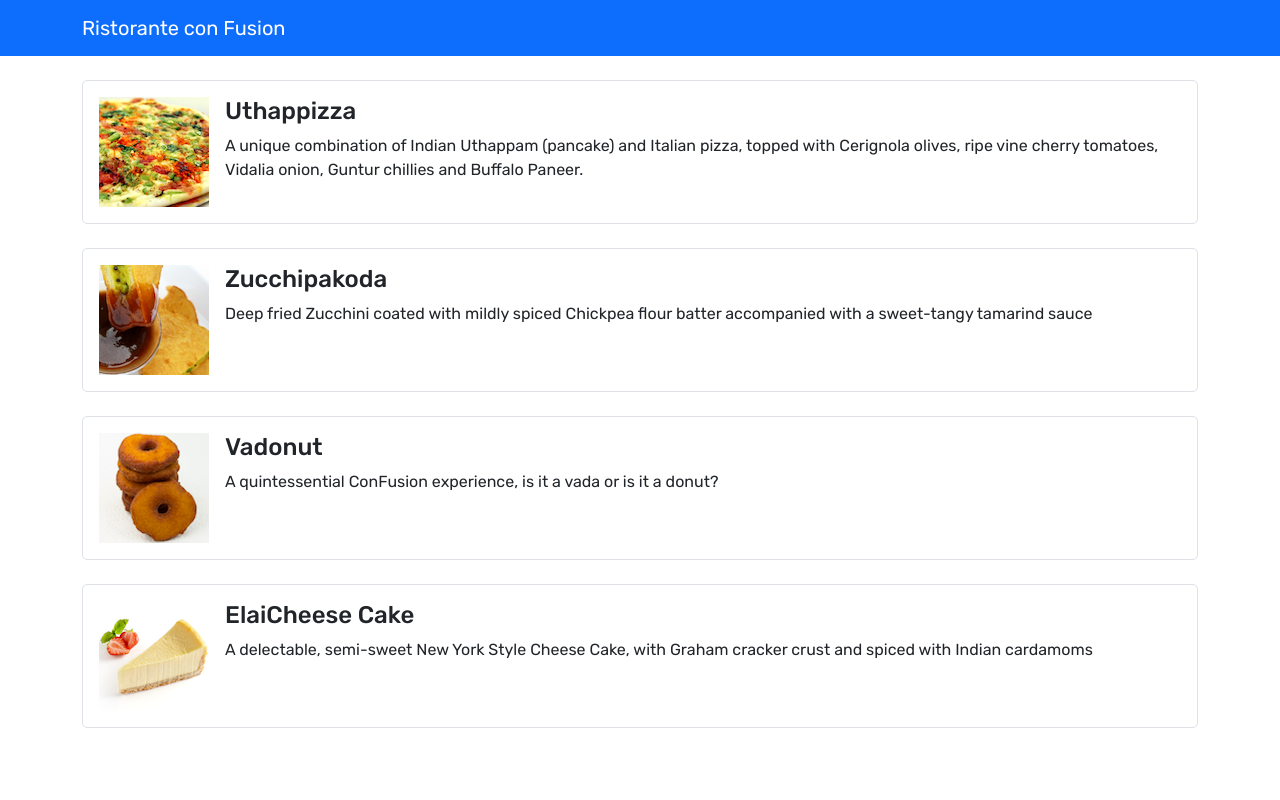
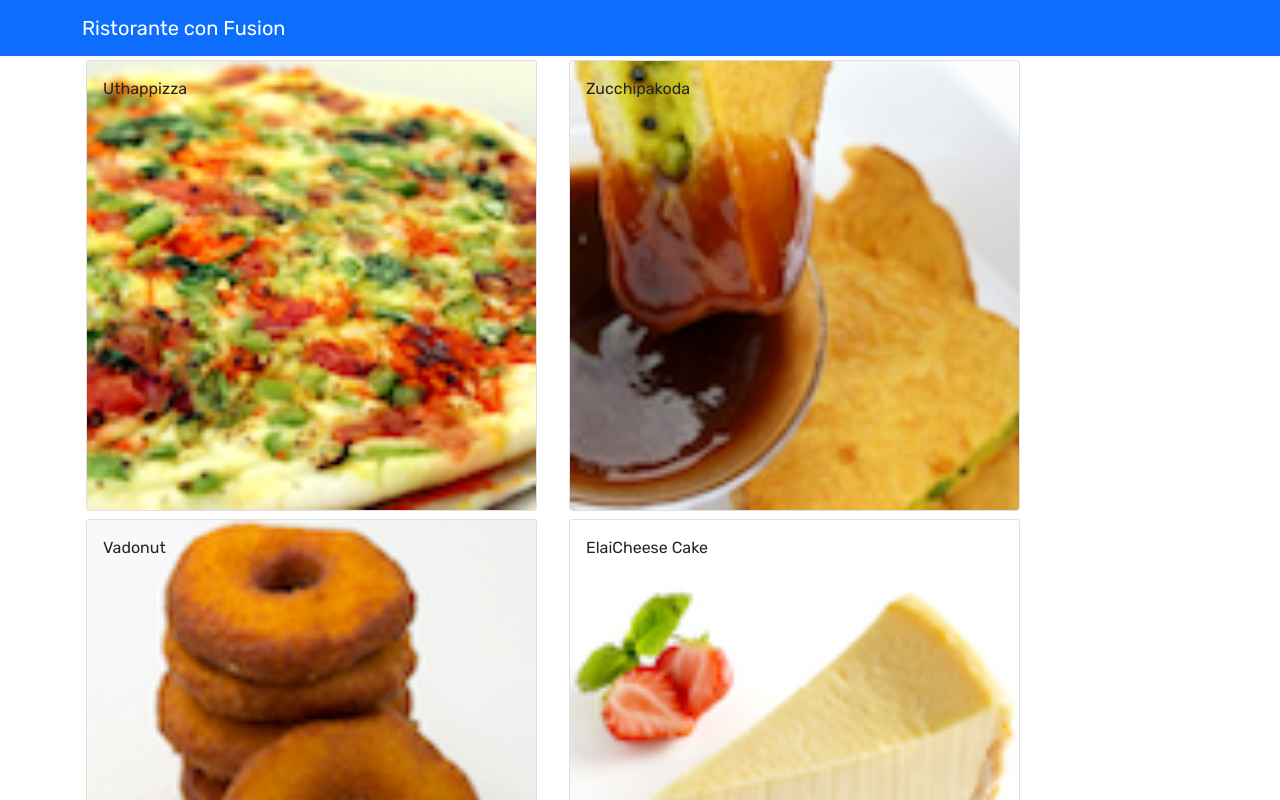
Before and after one commit to dh711/coursera-react, a React (Create React App) app: page / in a window 1280 px wide. Shown: the top 800 px of the page. Built offline with nearby package versions, Linux system fonts and the light colour scheme.

Commit message:
replaced media boxes with cards.

```diff
--- a/src/App.js
+++ b/src/App.js
@@ -1,18 +1,32 @@
+import React, { Component } from "react";
 import { Navbar, NavbarBrand } from "reactstrap";
 import Menu from "./components/MenuComponent";
 import "./App.css";
+import { DISHES } from "./shared/dishes";
 
-function App() {
+class App extends Component {
+    constructor(props) {
+        super(props);
+
+        this.state = {
+            dishes: DISHES,
+        };
+    }
+
+    render() {
         return (
             <div>
                 <Navbar dark color="primary">
                     <div className="container">
-                    <NavbarBrand href="/">Ristorante con Fusion</NavbarBrand>
+                        <NavbarBrand href="/">
+                            Ristorante con Fusion
+                        </NavbarBrand>
                     </div>
                 </Navbar>
-            <Menu />
+                <Menu dishes={this.state.dishes} />
             </div>
         );
     }
+}
 
 export default App;
--- a/src/components/MenuComponent.js
+++ b/src/components/MenuComponent.js
@@ -1,82 +1,71 @@
 import { Component } from "react";
-import { Media } from "reactstrap";
+import {
+    Card,
+    CardImg,
+    CardImgOverlay,
+    CardText,
+    CardBody,
+    CardTitle,
+} from "reactstrap";
 
 class Menu extends Component {
     constructor(props) {
         super(props);
 
         this.state = {
-            dishes: [
-                {
-                    id: 0,
-                    name: "Uthappizza",
-                    image: "assets/images/uthappizza.png",
-                    category: "mains",
-                    label: "Hot",
-                    price: "4.99",
-                    description:
-                        "A unique combination of Indian Uthappam (pancake) and Italian pizza, topped with Cerignola olives, ripe vine cherry tomatoes, Vidalia onion, Guntur chillies and Buffalo Paneer.",
-                },
-                {
-                    id: 1,
-                    name: "Zucchipakoda",
-                    image: "assets/images/zucchipakoda.png",
-                    category: "appetizer",
-                    label: "",
-                    price: "1.99",
-                    description:
-                        "Deep fried Zucchini coated with mildly spiced Chickpea flour batter accompanied with a sweet-tangy tamarind sauce",
-                },
-                {
-                    id: 2,
-                    name: "Vadonut",
-                    image: "assets/images/vadonut.png",
-                    category: "appetizer",
-                    label: "New",
-                    price: "1.99",
-                    description:
-                        "A quintessential ConFusion experience, is it a vada or is it a donut?",
-                },
-                {
-                    id: 3,
-                    name: "ElaiCheese Cake",
-                    image: "assets/images/elaicheesecake.png",
-                    category: "dessert",
-                    label: "",
-                    price: "2.99",
-                    description:
-                        "A delectable, semi-sweet New York Style Cheese Cake, with Graham cracker crust and spiced with Indian cardamoms",
-                },
-            ],
+            selectedDish: null,
         };
     }
 
+    onDishSelect(dish) {
+        this.setState({ selectedDish: dish });
+    }
+
+    renderDish(dish) {
+        if (dish != null) {
+            return (
+                <Card>
+                    <CardImg
+                        width="100%"
+                        src={dish.image}
+                        alt={dish.name}
+                        className="flex-shrink-0 me-3 mediaImg"
+                    />
+                    <CardBody>
+                        <CardTitle>{dish.name}</CardTitle>
+                        <CardText>{dish.description}</CardText>
+                    </CardBody>
+                </Card>
+            );
+        } else {
+            return <div></div>;
+        }
+    }
+
     render() {
-        const menu = this.state.dishes.map((dish) => {
+        const menu = this.props.dishes.map((dish) => {
             return (
-                <div key={dish.id} className="col-12 border p-3 mt-4 unstyled">
-                    <Media tag="li">
-                        <Media className="d-flex">
-                            <Media
-                                object
-                                src={dish.image}
-                                alt={dish.name}
-                                className="flex-shrink-0 me-3 mediaImg"
-                            />
-                            <Media body className="">
-                                <Media heading>{dish.name}</Media>
-                                <span>{dish.description}</span>
-                            </Media>
-                        </Media>
-                    </Media>
+                <div key={dish.id} className="col-12 col-md-5 m-1">
+                    <Card onClick={() => this.onDishSelect(dish)}>
+                        <CardImg
+                            width="100%"
+                            src={dish.image}
+                            alt={dish.name}
+                            className="flex-shrink-0 me-3 mediaImg"
+                        />
+                        <CardImgOverlay>
+                            <CardTitle>{dish.name}</CardTitle>
+                        </CardImgOverlay>
+                    </Card>
                 </div>
             );
         });
 
         return (
             <div className="container">
+                <div className="row">{menu}</div>
                 <div className="row">
-                    <Media list>{menu}</Media>
+                    {this.renderDish(this.state.selectedDish)}
                 </div>
             </div>
         );
--- /dev/null
+++ b/src/shared/dishes.js
@@ -0,0 +1,194 @@
+export const DISHES = [
+    {
+        id: 0,
+        name: "Uthappizza",
+        image: "assets/images/uthappizza.png",
+        category: "mains",
+        label: "Hot",
+        price: "4.99",
+        description:
+            "A unique combination of Indian Uthappam (pancake) and Italian pizza, topped with Cerignola olives, ripe vine cherry tomatoes, Vidalia onion, Guntur chillies and Buffalo Paneer.",
+        comments: [
+            {
+                id: 0,
+                rating: 5,
+                comment: "Imagine all the eatables, living in conFusion!",
+                author: "John Lemon",
+                date: "2012-10-16T17:57:28.556094Z",
+            },
+            {
+                id: 1,
+                rating: 4,
+                comment:
+                    "Sends anyone to heaven, I wish I could get my mother-in-law to eat it!",
+                author: "Paul McVites",
+                date: "2014-09-05T17:57:28.556094Z",
+            },
+            {
+                id: 2,
+                rating: 3,
+                comment: "Eat it, just eat it!",
+                author: "Michael Jaikishan",
+                date: "2015-02-13T17:57:28.556094Z",
+            },
+            {
+                id: 3,
+                rating: 4,
+                comment: "Ultimate, Reaching for the stars!",
+                author: "Ringo Starry",
+                date: "2013-12-02T17:57:28.556094Z",
+            },
+            {
+                id: 4,
+                rating: 2,
+                comment: "It's your birthday, we're gonna party!",
+                author: "25 Cent",
+                date: "2011-12-02T17:57:28.556094Z",
+            },
+        ],
+    },
+    {
+        id: 1,
+        name: "Zucchipakoda",
+        image: "assets/images/zucchipakoda.png",
+        category: "appetizer",
+        label: "",
+        price: "1.99",
+        description:
+            "Deep fried Zucchini coated with mildly spiced Chickpea flour batter accompanied with a sweet-tangy tamarind sauce",
+        comments: [
+            {
+                id: 0,
+                rating: 5,
+                comment: "Imagine all the eatables, living in conFusion!",
+                author: "John Lemon",
+                date: "2012-10-16T17:57:28.556094Z",
+            },
+            {
+                id: 1,
+                rating: 4,
+                comment:
+                    "Sends anyone to heaven, I wish I could get my mother-in-law to eat it!",
+                author: "Paul McVites",
+                date: "2014-09-05T17:57:28.556094Z",
+            },
+            {
+                id: 2,
+                rating: 3,
+                comment: "Eat it, just eat it!",
+                author: "Michael Jaikishan",
+                date: "2015-02-13T17:57:28.556094Z",
+            },
+            {
+                id: 3,
+                rating: 4,
+                comment: "Ultimate, Reaching for the stars!",
+                author: "Ringo Starry",
+                date: "2013-12-02T17:57:28.556094Z",
+            },
+            {
+                id: 4,
+                rating: 2,
+                comment: "It's your birthday, we're gonna party!",
+                author: "25 Cent",
+                date: "2011-12-02T17:57:28.556094Z",
+            },
+        ],
+    },
+    {
+        id: 2,
+        name: "Vadonut",
+        image: "assets/images/vadonut.png",
+        category: "appetizer",
+        label: "New",
+        price: "1.99",
+        description:
+            "A quintessential ConFusion experience, is it a vada or is it a donut?",
+        comments: [
+            {
+                id: 0,
+                rating: 5,
+                comment: "Imagine all the eatables, living in conFusion!",
+                author: "John Lemon",
+                date: "2012-10-16T17:57:28.556094Z",
+            },
+            {
+                id: 1,
+                rating: 4,
+                comment:
+                    "Sends anyone to heaven, I wish I could get my mother-in-law to eat it!",
+                author: "Paul McVites",
+                date: "2014-09-05T17:57:28.556094Z",
+            },
+            {
+                id: 2,
+                rating: 3,
+                comment: "Eat it, just eat it!",
+                author: "Michael Jaikishan",
+                date: "2015-02-13T17:57:28.556094Z",
+            },
+            {
+                id: 3,
+                rating: 4,
+                comment: "Ultimate, Reaching for the stars!",
+                author: "Ringo Starry",
+                date: "2013-12-02T17:57:28.556094Z",
+            },
+            {
+                id: 4,
+                rating: 2,
+                comment: "It's your birthday, we're gonna party!",
+                author: "25 Cent",
+                date: "2011-12-02T17:57:28.556094Z",
+            },
+        ],
+    },
+    {
+        id: 3,
+        name: "ElaiCheese Cake",
+        image: "assets/images/elaicheesecake.png",
+        category: "dessert",
+        label: "",
+        price: "2.99",
+        description:
+            "A delectable, semi-sweet New York Style Cheese Cake, with Graham cracker crust and spiced with Indian cardamoms",
+        comments: [
+            {
+                id: 0,
+                rating: 5,
+                comment: "Imagine all the eatables, living in conFusion!",
+                author: "John Lemon",
+                date: "2012-10-16T17:57:28.556094Z",
+            },
+            {
+                id: 1,
+                rating: 4,
+                comment:
+                    "Sends anyone to heaven, I wish I could get my mother-in-law to eat it!",
+                author: "Paul McVites",
+                date: "2014-09-05T17:57:28.556094Z",
+            },
+            {
+                id: 2,
+                rating: 3,
+                comment: "Eat it, just eat it!",
+                author: "Michael Jaikishan",
+                date: "2015-02-13T17:57:28.556094Z",
+            },
+            {
+                id: 3,
+                rating: 4,
+                comment: "Ultimate, Reaching for the stars!",
+                author: "Ringo Starry",
+                date: "2013-12-02T17:57:28.556094Z",
+            },
+            {
+                id: 4,
+                rating: 2,
+                comment: "It's your birthday, we're gonna party!",
+                author: "25 Cent",
+                date: "2011-12-02T17:57:28.556094Z",
+            },
+        ],
+    },
+];
```
Lines whose indentation alone changed are shown as unchanged.
